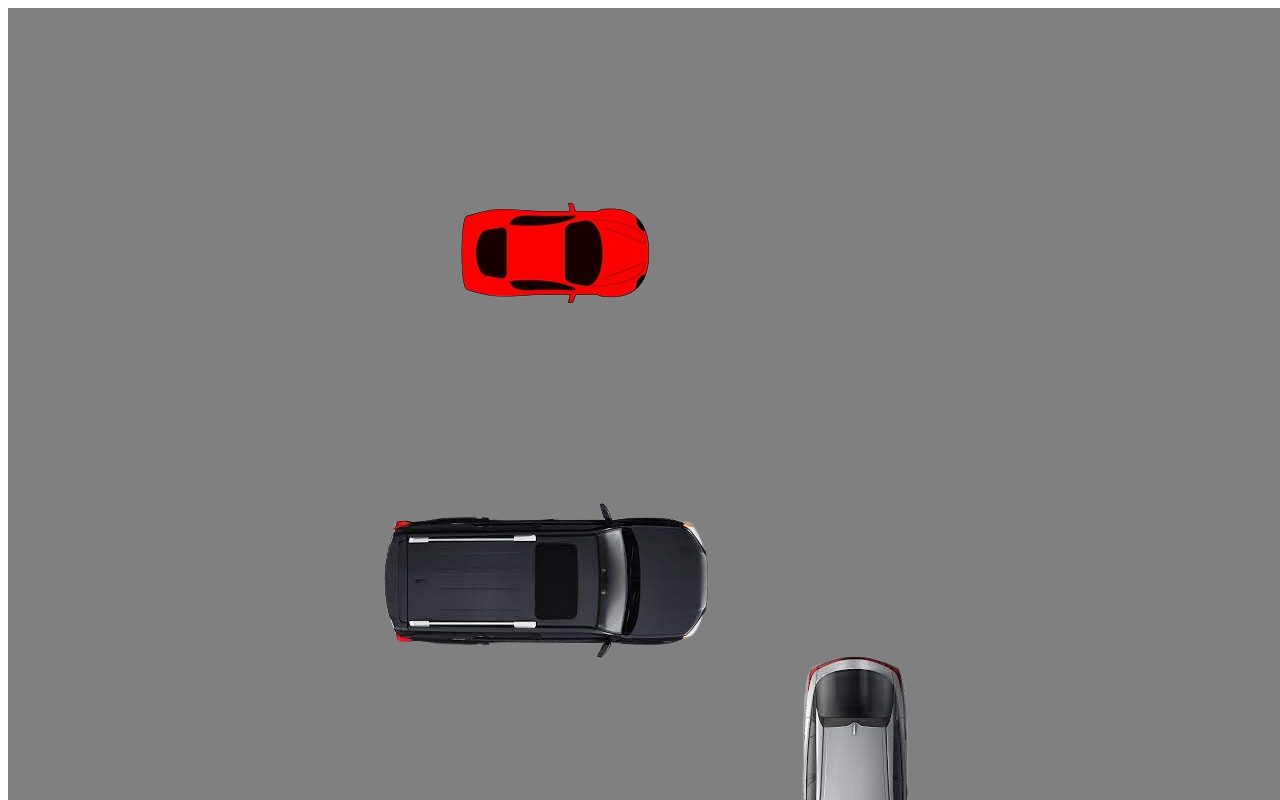
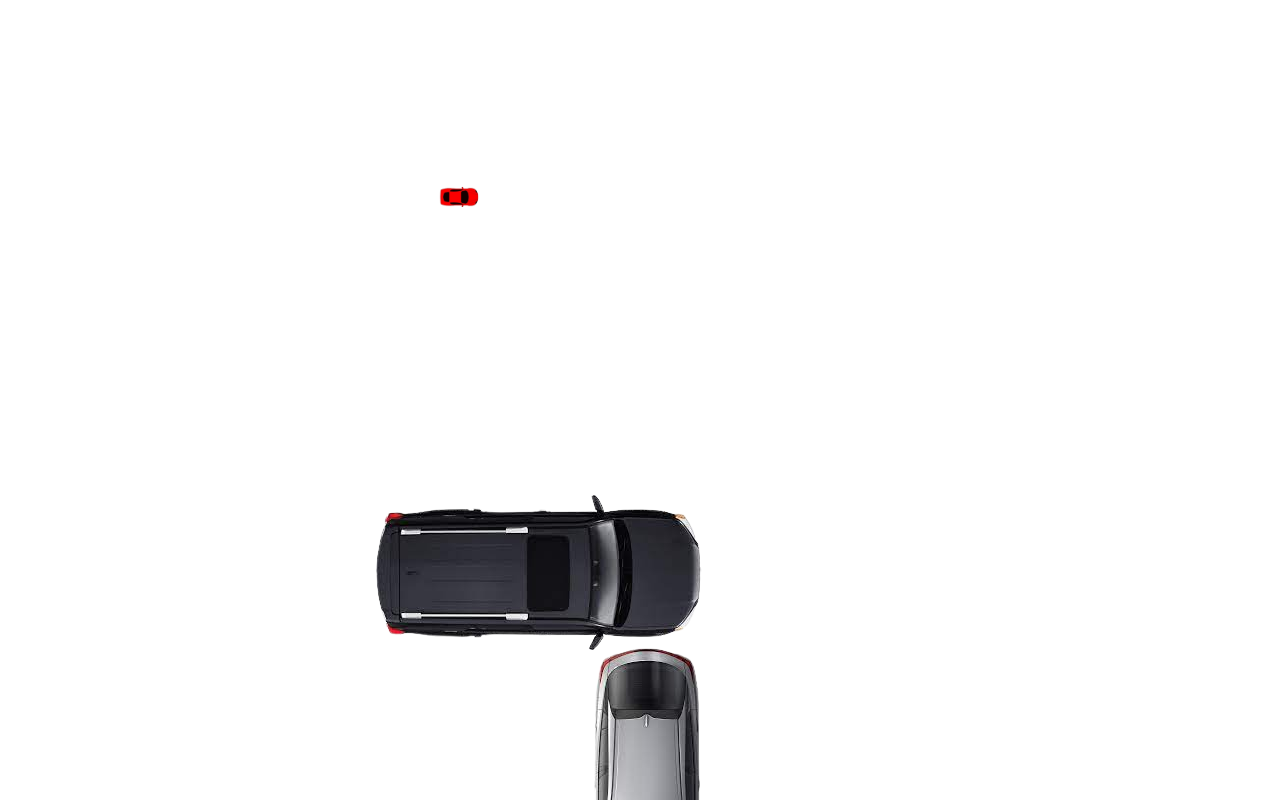
Before and after one commit to DubUlasi/Traffic-Simulator, a plain HTML site: page caranimation.html in a window 1280 px wide. Drawn offline with Linux system fonts and the light colour scheme.

Commit message:
this is just testing the branch

```diff
--- a/styles.css
+++ b/styles.css
@@ -1,20 +1,17 @@
 
 
 
-#road {
-    width: 100vw;
-    height: 100vh;
-    background-color: #808080;
-    position:fixed;
-  }
+
 
   #car {
-    width: 100px;
-    height: 50px;
-    position: absolute;
+    width: 10px;
+    height: 10px;
+    position:relative;
     top: 175px;
-    left: 250px;
     animation: carMove 15s linear infinite;
+  }
+  #car img{
+    width:50px;
   }
   #car2{
     margin-top: 25%;
@@ -22,27 +19,25 @@
     height: 50px;
     position: absolute;
     top: 175px;
-    left: 250px;
+    left: 50px;
     animation: carMove 17s linear infinite;
   }
 
   #car3{
     margin-left: 40%;
     width: 100px;
-    height: 50px;
-    position: absolute;
-    top: -50px;
-    left: 250px;
-    transition: top 2s;
+    height: 20px;
+    position: fixed;
+    top: -30px;
+    left: 50px;
     animation: carmovetop 10s linear infinite;
   }
 
   @keyframes carmovetop{
     0%{top:0;}
     100%{top:100vw}
-    300%{top:0;}
+    400%{top:10;}
   }
-
 
 
   @keyframes carMove {
```
